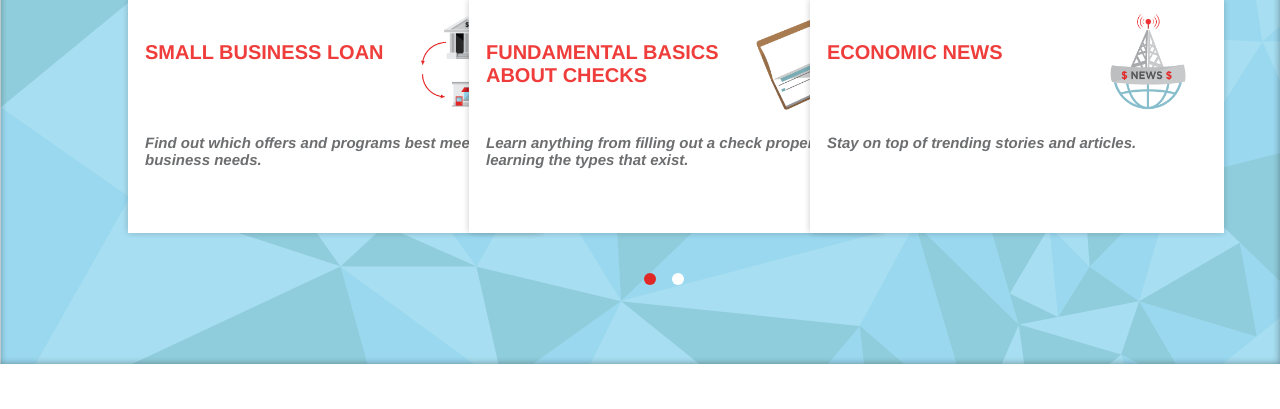
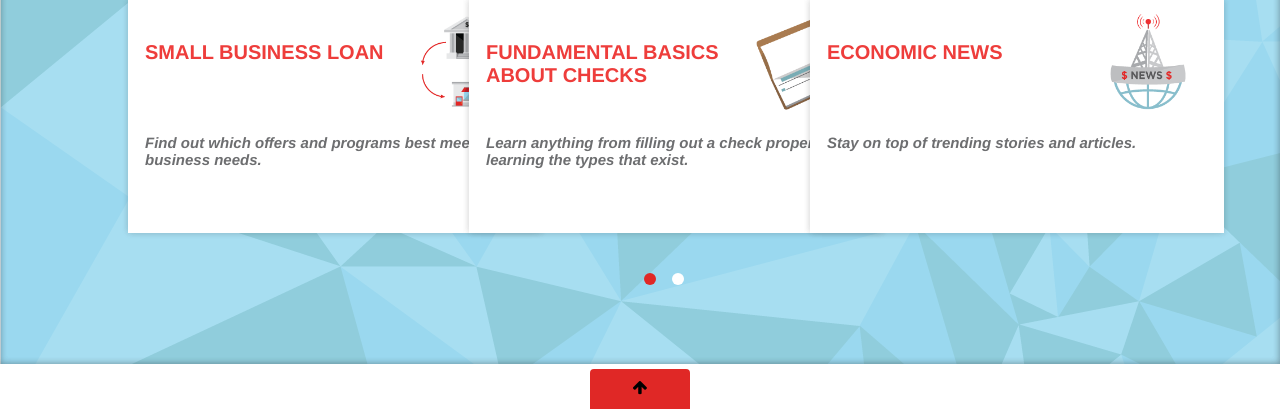
Before and after one commit to IsaacVH/Connected-Customer-Wide, a PHP site: page /htdocs/pages/banking-101.php in a window 1280 px wide. Shown: the part 581-990 px from the top of the page. Run offline with PHP 8.4, Linux system fonts and the light colour scheme.

Commit message:
Added related-section drawer to bottom.

```diff
--- a/htdocs/css/header.css
+++ b/htdocs/css/header.css
@@ -187,3 +187,29 @@ a {
 	margin: 0 auto;
 	position: relative;
 }
+
+.button-pull-up {
+	position: absolute;
+	bottom: 0;
+	left: calc(50% - 50px);
+
+	background-color: #e02826;
+	height: 30px;
+	width: 100px;
+	padding-top: 10px;
+	text-align: center;
+	border-top-right-radius: 4px;
+	border-top-left-radius: 4px;
+
+	-webkit-transition: all 0.3s ease-out;
+	-moz-transition: all 0.3s ease-out;
+	transition: all 0.3s ease-out;
+}
+
+.button-pull-up.show {
+	bottom: 450px;
+}
+
+.button-pull-up:hover {
+	cursor: pointer;
+}
--- a/htdocs/pages/game-page.php
+++ b/htdocs/pages/game-page.php
@@ -71,7 +71,6 @@
 					</div>
 				</div>
 			</div>
-			<?php require("page-pieces/footer-simple.php"); ?>
 			<!-- END Footer -->
 		</div>
 	</body>
--- a/htdocs/pages/page-pieces/header.php
+++ b/htdocs/pages/page-pieces/header.php
@@ -2,6 +2,16 @@
 <script> $(function() { set_clock(); setInterval(function(){set_clock();}, 1000); }); </script>
 <link rel="stylesheet" href="../css/header.css">
 <script>
+	function show_related() {
+		if($(".related-container").hasClass("show")) {
+			$(".related-container").removeClass("show");
+			$(".button-pull-up").removeClass("show");
+		} else {
+			$(".related-container").addClass("show");
+			$(".button-pull-up").addClass("show");
+		}
+	}
+
 	function backClicked() {
 		history.go(-1);
 	}
@@ -56,3 +66,5 @@
 </div>
 
 <div id="coverall" onclick="menu_button()"></div>
+
+<div class="button-pull-up" onclick="show_related()"><i class="fa fa-arrow-up"></i></div>
```
Also changed, not shown: htdocs/css/related-section.css (+10 -3 lines).
